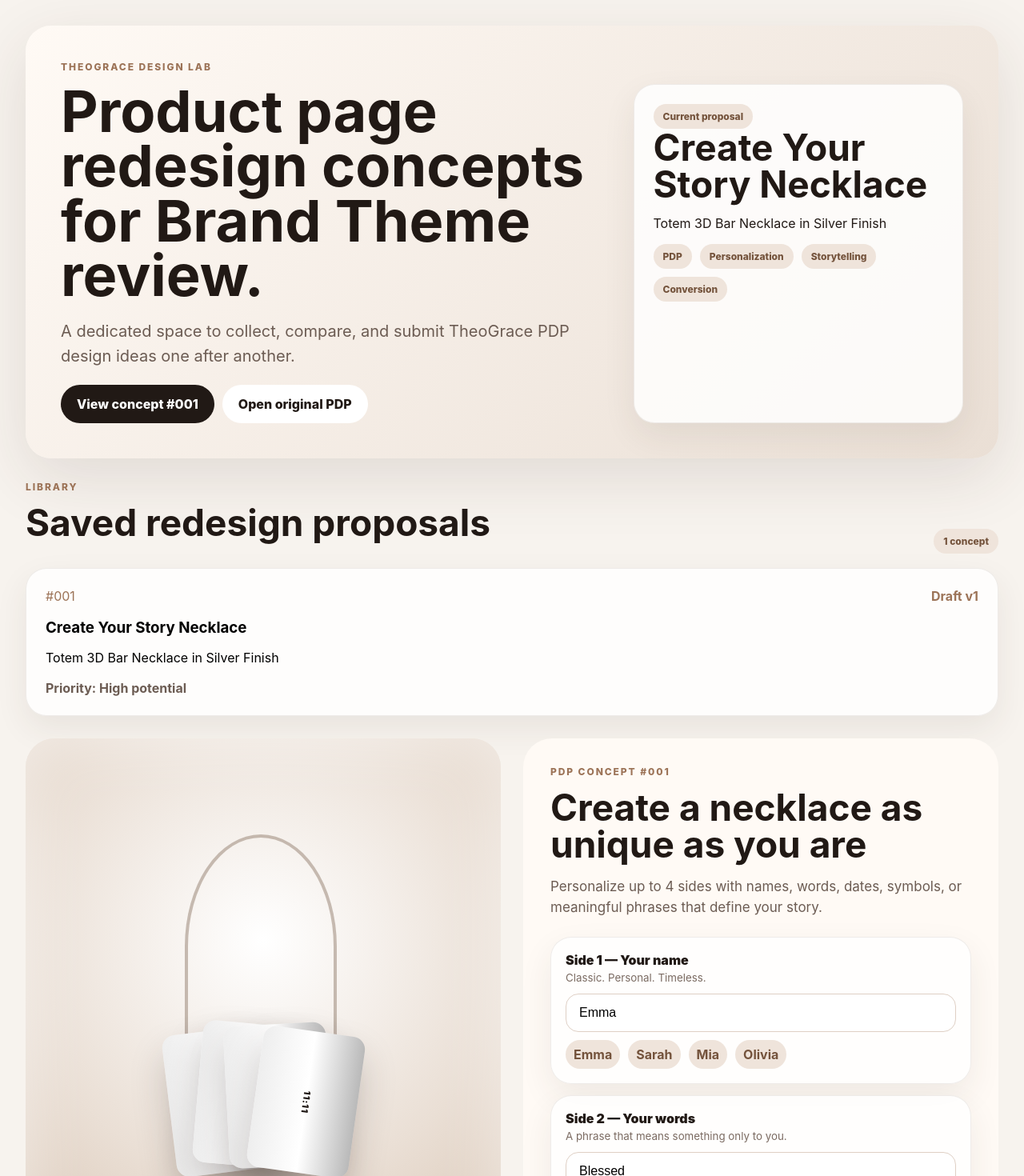
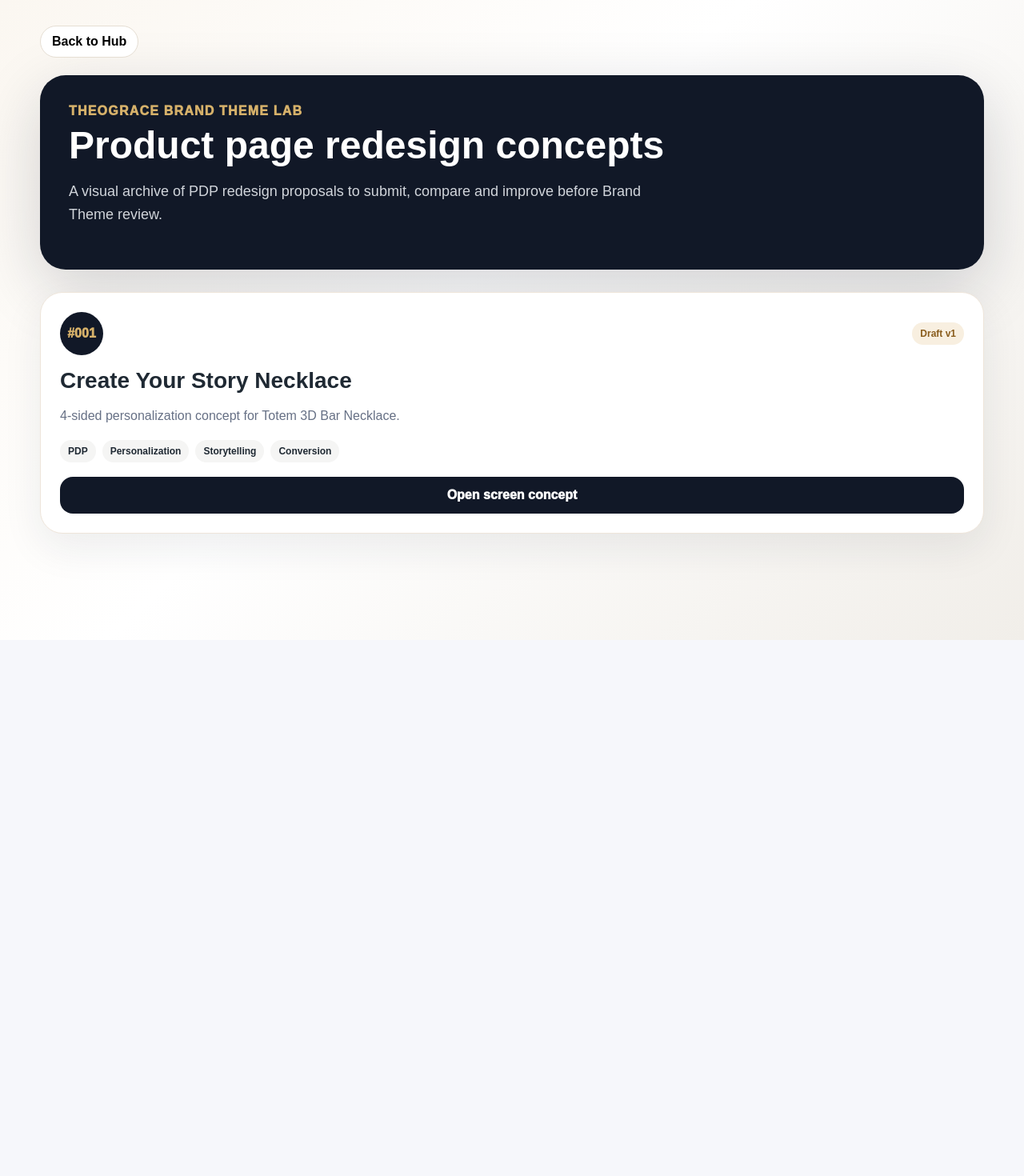
Before and after one commit to brunod-droid/tenengroup-hub-clean, a Next.js app: page /theograce-design-lab in a window 1280 px wide. Shown: the top 1470 px of the page at 80% size. After the commit the page ends 800 px from the top, so only its background shows below. Built offline with nearby package versions, Linux system fonts and the light colour scheme.

Commit message:
Add files via upload

```diff
--- a/pages/theograce-design-lab/index.js
+++ b/pages/theograce-design-lab/index.js
@@ -1,223 +1,126 @@
-import Head from 'next/head';
-import { useMemo, useState } from 'react';
+export default function TheoGraceDesignLab() {
+  return (
+    <div style={{
+      minHeight: "100vh",
+      background: "linear-gradient(135deg, #fbf7f1 0%, #ffffff 45%, #f1eee9 100%)",
+      color: "#1f2933",
+      padding: 32
+    }}>
+      <div style={{ maxWidth: 1180, margin: "0 auto" }}>
+        <button
+          onClick={() => { window.location.href = "/"; }}
+          style={{
+            border: "1px solid #e5ded3",
+            background: "#fff",
+            borderRadius: 999,
+            padding: "10px 14px",
+            fontWeight: 900,
+            cursor: "pointer",
+            marginBottom: 22
+          }}
+        >
+          Back to Hub
+        </button>
 
-const concepts = [
-  {
-    id: '001',
-    title: 'Create Your Story Necklace',
-    product: 'Totem 3D Bar Necklace in Silver Finish',
-    url: 'https://www.theograce.com/products/totem-3d-bar-necklace-in-silver-finish',
-    status: 'Draft v1',
-    priority: 'High potential',
-    tags: ['PDP', 'Personalization', 'Storytelling', 'Conversion'],
-  },
-];
+        <div style={{
+          borderRadius: 32,
+          background: "#111827",
+          color: "#fff",
+          padding: 36,
+          boxShadow: "0 24px 80px rgba(17,24,39,.18)"
+        }}>
+          <div style={{ color: "#d6b16a", fontWeight: 950, letterSpacing: 1.2, textTransform: "uppercase" }}>
+            TheoGrace Brand Theme Lab
+          </div>
+          <h1 style={{ fontSize: 48, lineHeight: 1.02, margin: "10px 0" }}>
+            Product page redesign concepts
+          </h1>
+          <p style={{ maxWidth: 760, color: "#d1d5db", fontSize: 18, lineHeight: 1.6 }}>
+            A visual archive of PDP redesign proposals to submit, compare and improve before Brand Theme review.
+          </p>
+        </div>
 
-const sides = [
-  {
-    title: 'Side 1 — Your name',
-    subtitle: 'Classic. Personal. Timeless.',
-    examples: ['Emma', 'Sarah', 'Mia', 'Olivia'],
-  },
-  {
-    title: 'Side 2 — Your words',
-    subtitle: 'A phrase that means something only to you.',
-    examples: ['I Love You', 'Blessed', 'Forever', 'The One'],
-  },
-  {
-    title: 'Side 3 — Your passion',
-    subtitle: 'Your mindset, your team, your drive.',
-    examples: ['We Not Me', 'Hard Work Works', 'Process. Progress. Payoff.', 'Fearless'],
-  },
-  {
-    title: 'Side 4 — Your symbol',
-    subtitle: 'A date, initials, lucky number, emoji, or memory.',
-    examples: ['12.08.24', '♡', 'M + J', '11:11'],
-  },
-];
-
-export default function TheoGraceDesignLab() {
-  const [selected, setSelected] = useState(concepts[0]);
-  const [inscriptions, setInscriptions] = useState(['Emma', 'Blessed', 'We Not Me', '11:11']);
-
-  const previewLine = useMemo(() => inscriptions.filter(Boolean).join(' · '), [inscriptions]);
-
-  const updateInscription = (index, value) => {
-    setInscriptions((current) => current.map((item, i) => (i === index ? value : item)));
-  };
-
-  return (
-    <>
-      <Head>
-        <title>TheoGrace Design Lab | Customer Hub</title>
-      </Head>
-
-      <main className="page">
-        <section className="hero">
-          <div className="eyebrow">TheoGrace Design Lab</div>
-          <div className="heroGrid">
-            <div>
-              <h1>Product page redesign concepts for Brand Theme review.</h1>
-              <p className="lead">
-                A dedicated space to collect, compare, and submit TheoGrace PDP design ideas one after another.
-              </p>
-              <div className="actions">
-                <a className="primary" href="#concept-001">View concept #001</a>
-                <a className="secondary" href={selected.url} target="_blank" rel="noreferrer">Open original PDP</a>
+        <div style={{
+          display: "grid",
+          gridTemplateColumns: "repeat(auto-fit, minmax(300px, 1fr))",
+          gap: 20,
+          marginTop: 28
+        }}>
+          <div style={{
+            background: "#fff",
+            border: "1px solid #eee5da",
+            borderRadius: 28,
+            padding: 24,
+            boxShadow: "0 18px 50px rgba(31,41,51,.08)"
+          }}>
+            <div style={{
+              display: "flex",
+              justifyContent: "space-between",
+              gap: 12,
+              alignItems: "center",
+              marginBottom: 16
+            }}>
+              <div style={{
+                width: 54,
+                height: 54,
+                borderRadius: "50%",
+                background: "#111827",
+                color: "#d6b16a",
+                display: "grid",
+                placeItems: "center",
+                fontWeight: 950
+              }}>
+                #001
+              </div>
+              <div style={{
+                padding: "7px 10px",
+                borderRadius: 999,
+                background: "#f8efe0",
+                color: "#8a5d1d",
+                fontWeight: 900,
+                fontSize: 12
+              }}>
+                Draft v1
               </div>
             </div>
-            <div className="heroCard">
-              <span className="badge">Current proposal</span>
-              <h2>{selected.title}</h2>
-              <p>{selected.product}</p>
-              <div className="tagRow">
-                {selected.tags.map((tag) => <span key={tag}>{tag}</span>)}
-              </div>
-            </div>
-          </div>
-        </section>
 
-        <section className="section">
-          <div className="sectionHeader">
-            <div>
-              <div className="eyebrow">Library</div>
-              <h2>Saved redesign proposals</h2>
-            </div>
-            <span className="count">{concepts.length} concept</span>
-          </div>
-
-          <div className="cards">
-            {concepts.map((concept) => (
-              <button className="conceptCard" key={concept.id} onClick={() => setSelected(concept)}>
-                <div className="cardTop">
-                  <span>#{concept.id}</span>
-                  <strong>{concept.status}</strong>
-                </div>
-                <h3>{concept.title}</h3>
-                <p>{concept.product}</p>
-                <div className="meta">Priority: {concept.priority}</div>
-              </button>
-            ))}
-          </div>
-        </section>
-
-        <section className="mockup" id="concept-001">
-          <div className="mockupLeft">
-            <div className="imagePanel">
-              <div className="necklace">
-                <div className="chain"></div>
-                <div className="bar bar1">{inscriptions[0] || 'NAME'}</div>
-                <div className="bar bar2">{inscriptions[1] || 'WORDS'}</div>
-                <div className="bar bar3">{inscriptions[2] || 'PASSION'}</div>
-                <div className="bar bar4">{inscriptions[3] || 'SYMBOL'}</div>
-              </div>
-              <p className="previewCaption">Live story preview: {previewLine}</p>
-            </div>
-          </div>
-
-          <div className="mockupRight">
-            <div className="eyebrow">PDP Concept #001</div>
-            <h2>Create a necklace as unique as you are</h2>
-            <p className="lead small">
-              Personalize up to 4 sides with names, words, dates, symbols, or meaningful phrases that define your story.
+            <h2 style={{ margin: "0 0 8px", fontSize: 28 }}>Create Your Story Necklace</h2>
+            <p style={{ color: "#667085", lineHeight: 1.55 }}>
+              4-sided personalization concept for Totem 3D Bar Necklace.
             </p>
 
-            <div className="inputList">
-              {sides.map((side, index) => (
-                <label className="inputBlock" key={side.title}>
-                  <span>{side.title}</span>
-                  <small>{side.subtitle}</small>
-                  <input
-                    value={inscriptions[index]}
-                    maxLength={28}
-                    onChange={(event) => updateInscription(index, event.target.value)}
-                    placeholder={side.examples[0]}
-                  />
-                  <div className="exampleRow">
-                    {side.examples.map((example) => (
-                      <button key={example} type="button" onClick={() => updateInscription(index, example)}>{example}</button>
-                    ))}
-                  </div>
-                </label>
+            <div style={{ display: "flex", gap: 8, flexWrap: "wrap", margin: "18px 0" }}>
+              {["PDP", "Personalization", "Storytelling", "Conversion"].map((tag) => (
+                <span key={tag} style={{
+                  padding: "7px 10px",
+                  borderRadius: 999,
+                  background: "#f5f5f4",
+                  fontWeight: 800,
+                  fontSize: 12
+                }}>
+                  {tag}
+                </span>
               ))}
             </div>
 
-            <button className="addToBag">Start creating yours</button>
-            <div className="trustBar">
-              <span>Waterproof</span>
-              <span>Hypoallergenic</span>
-              <span>Gift ready</span>
-            </div>
+            <button
+              onClick={() => { window.location.href = "/theograce-design-lab/story-necklace-v1"; }}
+              style={{
+                width: "100%",
+                border: "none",
+                background: "#111827",
+                color: "#fff",
+                borderRadius: 16,
+                padding: "14px 16px",
+                fontWeight: 950,
+                cursor: "pointer"
+              }}
+            >
+              Open screen concept
+            </button>
           </div>
-        </section>
-
-        <section className="storySection">
-          <div>
-            <div className="eyebrow">Brand angle</div>
-            <h2>Don’t just engrave a name. Create a necklace that tells your story.</h2>
-          </div>
-          <div className="storyGrid">
-            {sides.map((side, index) => (
-              <article key={side.title}>
-                <span>0{index + 1}</span>
-                <h3>{side.title.replace('Side ' + (index + 1) + ' — ', '')}</h3>
-                <p>{side.subtitle}</p>
-              </article>
-            ))}
-          </div>
-        </section>
-      </main>
-
-      <style jsx>{`
-        .page { min-height: 100vh; padding: 32px; background: #f7f3ee; color: #211915; font-family: Inter, Arial, sans-serif; }
-        .hero { border-radius: 32px; padding: 44px; background: linear-gradient(135deg, #fffaf5, #eadfd5); box-shadow: 0 24px 80px rgba(65, 45, 35, 0.12); }
-        .eyebrow { text-transform: uppercase; letter-spacing: 0.16em; font-size: 12px; font-weight: 800; color: #9c7357; margin-bottom: 14px; }
-        .heroGrid { display: grid; grid-template-columns: 1.5fr 0.9fr; gap: 28px; align-items: stretch; }
-        h1 { font-size: clamp(38px, 6vw, 72px); line-height: 0.95; margin: 0; max-width: 900px; }
-        h2 { font-size: clamp(28px, 4vw, 46px); line-height: 1; margin: 0 0 16px; }
-        h3 { margin: 0 0 10px; }
-        .lead { font-size: 20px; line-height: 1.55; max-width: 720px; color: #6c5c53; }
-        .lead.small { font-size: 17px; }
-        .actions, .tagRow, .trustBar, .exampleRow { display: flex; flex-wrap: wrap; gap: 10px; align-items: center; }
-        .primary, .secondary, .addToBag { border: 0; border-radius: 999px; padding: 14px 20px; font-weight: 800; text-decoration: none; cursor: pointer; }
-        .primary, .addToBag { background: #211915; color: white; }
-        .secondary { background: white; color: #211915; }
-        .heroCard, .conceptCard, .inputBlock, .storyGrid article { background: rgba(255,255,255,0.82); border: 1px solid rgba(80,55,40,0.09); border-radius: 26px; padding: 24px; text-align: left; box-shadow: 0 16px 40px rgba(65, 45, 35, 0.08); }
-        .badge, .tagRow span, .count, .trustBar span { display: inline-flex; border-radius: 999px; background: #efe4db; color: #74533c; padding: 8px 12px; font-size: 12px; font-weight: 800; }
-        .section, .storySection { margin-top: 28px; }
-        .sectionHeader { display: flex; justify-content: space-between; align-items: end; margin-bottom: 18px; }
-        .cards { display: grid; grid-template-columns: repeat(auto-fit, minmax(260px, 1fr)); gap: 18px; }
-        .conceptCard { cursor: pointer; width: 100%; }
-        .cardTop { display: flex; justify-content: space-between; color: #9c7357; margin-bottom: 18px; }
-        .meta { margin-top: 18px; color: #6c5c53; font-weight: 700; }
-        .mockup { margin-top: 28px; display: grid; grid-template-columns: 1fr 1fr; gap: 28px; align-items: stretch; }
-        .imagePanel { min-height: 720px; border-radius: 36px; background: radial-gradient(circle at 50% 35%, #fff, #eadfd5 55%, #d5c0ad); position: relative; overflow: hidden; display: grid; place-items: center; box-shadow: inset 0 0 80px rgba(255,255,255,0.6); }
-        .necklace { position: relative; width: 360px; height: 480px; }
-        .chain { position: absolute; left: 82px; top: 0; width: 190px; height: 280px; border: 4px solid rgba(135,113,96,0.45); border-bottom: 0; border-radius: 50% 50% 0 0; }
-        .bar { position: absolute; left: 116px; top: 238px; width: 128px; height: 178px; border-radius: 16px; background: linear-gradient(90deg, #eee, #fff, #b9b9b9); box-shadow: 0 24px 45px rgba(48,36,30,0.22); display: grid; place-items: center; font-size: 11px; font-weight: 900; letter-spacing: 0.08em; text-transform: uppercase; writing-mode: vertical-rl; }
-        .bar1 { transform: rotate(-7deg) translateX(-54px); }
-        .bar2 { transform: rotate(5deg) translateX(-18px); }
-        .bar3 { transform: rotate(-3deg) translateX(18px); }
-        .bar4 { transform: rotate(8deg) translateX(54px); }
-        .previewCaption { position: absolute; bottom: 26px; left: 26px; right: 26px; padding: 16px; border-radius: 18px; background: rgba(255,255,255,0.78); color: #6c5c53; font-weight: 700; }
-        .mockupRight { border-radius: 36px; padding: 34px; background: #fffaf5; }
-        .inputList { display: grid; gap: 14px; margin: 24px 0; }
-        .inputBlock { display: block; padding: 18px; }
-        .inputBlock span { display: block; font-weight: 900; margin-bottom: 4px; }
-        .inputBlock small { display: block; color: #7b6b62; margin-bottom: 12px; }
-        input { width: 100%; box-sizing: border-box; border: 1px solid #dfd0c5; border-radius: 16px; padding: 14px 16px; font-size: 16px; outline: none; }
-        .exampleRow { margin-top: 10px; }
-        .exampleRow button { border: 0; background: #efe4db; color: #74533c; border-radius: 999px; padding: 8px 10px; cursor: pointer; font-weight: 700; }
-        .addToBag { width: 100%; font-size: 16px; margin-bottom: 14px; }
-        .trustBar { justify-content: center; }
-        .storySection { border-radius: 36px; padding: 36px; background: #211915; color: white; }
-        .storySection h2 { max-width: 760px; }
-        .storyGrid { display: grid; grid-template-columns: repeat(4, 1fr); gap: 16px; margin-top: 26px; }
-        .storyGrid article { background: rgba(255,255,255,0.08); border-color: rgba(255,255,255,0.12); color: white; }
-        .storyGrid article span { color: #d8b79c; font-weight: 900; }
-        .storyGrid article p { color: #e3d6ca; }
-        @media (max-width: 900px) { .page { padding: 16px; } .hero { padding: 26px; } .heroGrid, .mockup { grid-template-columns: 1fr; } .storyGrid { grid-template-columns: 1fr; } .imagePanel { min-height: 560px; } }
-      `}</style>
-    </>
+        </div>
+      </div>
+    </div>
   );
 }
```
